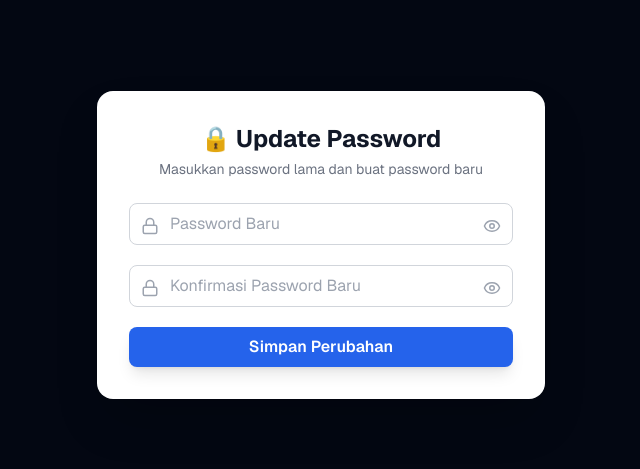
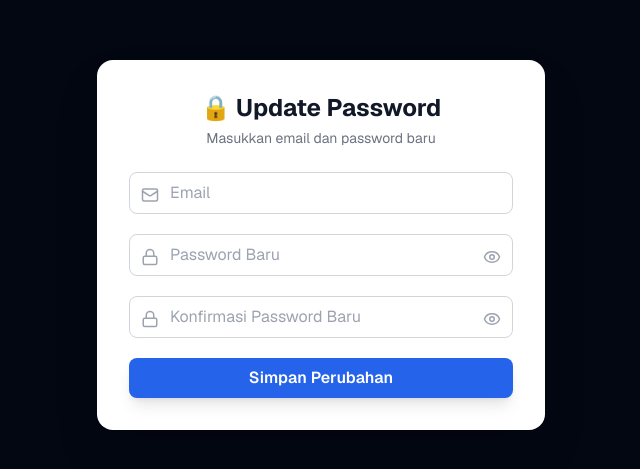
Before and after one commit to ghazwanz/attendance, a Next.js app: page /auth/update-password in a window 1280 px wide. Shown: the part 155-624 px from the top of the page, without its empty margins (319-959 px from the left). Built offline with nearby package versions, Linux system fonts and the light colour scheme; no server answers.

Commit message:
melanjutkan forgot password dan update password

```diff
--- a/app/auth/update-password/page.tsx
+++ b/app/auth/update-password/page.tsx
@@ -1,18 +1,20 @@
 "use client";
 
 import { useState } from "react";
-import { Eye, EyeOff, Lock } from "lucide-react";
+import { Eye, EyeOff, Lock, Mail } from "lucide-react";
 import { motion } from "framer-motion";
+import { createClient } from "@/lib/supabase/client";
 
 export default function UpdatePasswordPage() {
+  const supabase = createClient();
+
   const [form, setForm] = useState({
-    currentPassword: "",
+    email: "",
     newPassword: "",
     confirmPassword: "",
   });
 
   const [showPassword, setShowPassword] = useState({
-    current: false,
     new: false,
     confirm: false,
   });
@@ -31,30 +33,37 @@ export default function UpdatePasswordPage() {
       return;
     }
 
-    try {
     setLoading(true);
-      const res = await fetch("/api/update-password", {
-        method: "POST",
-        headers: { "Content-Type": "application/json" },
-        body: JSON.stringify({
-          currentPassword: form.currentPassword,
-          newPassword: form.newPassword,
-        }),
+
+    // Ambil user dari email
+    const { data: { user }, error: userError } = await supabase.auth.getUser();
+    if (userError || !user) {
+      setLoading(false);
+      alert("❌ User tidak ditemukan atau belum login");
+      return;
+    }
+
+    if (user.email !== form.email) {
+      setLoading(false);
+      alert("❌ Email tidak sesuai dengan akun yang login");
+      return;
+    }
+
+    // Update password
+    const { error: updateError } = await supabase.auth.updateUser({
+      password: form.newPassword,
     });
 
-      const data = await res.json();
+    setLoading(false);
 
-      if (!res.ok) {
-        throw new Error(data.message || "Gagal mengubah password");
+    if (updateError) {
+      alert("❌ Gagal mengubah password: " + updateError.message);
+      return;
     }
 
-      alert("✅ Password berhasil diubah! Silakan login kembali.");
-      window.location.href = "/login"; // redirect ke halaman login
-    } catch (error: any) {
-      alert("❌ " + error.message);
-    } finally {
-      setLoading(false);
-    }
+    alert("✅ Password berhasil diubah! Silakan login ulang.");
+    setForm({ email: "", newPassword: "", confirmPassword: "" });
+    window.location.href = "/login";
   }
 
   return (
@@ -68,40 +77,67 @@ export default function UpdatePasswordPage() {
           🔒 Update Password
         </h2>
         <p className="text-gray-500 dark:text-gray-400 text-center mt-1 mb-6 text-sm">
-          Masukkan password lama dan buat password baru
+          Masukkan email dan password baru
         </p>
 
         <form onSubmit={handleSubmit} className="space-y-5">
-          {[
-            { name: "newPassword", label: "Password Baru", key: "new" },
-            { name: "confirmPassword", label: "Konfirmasi Password Baru", key: "confirm" },
-          ].map((field) => (
-            <div className="relative" key={field.name}>
+          {/* Email */}
+          <div className="relative">
+            <Mail className="absolute left-3 top-3.5 text-gray-400" size={18} />
+            <input
+              type="email"
+              name="email"
+              placeholder="Email"
+              value={form.email}
+              onChange={handleChange}
+              required
+              className="w-full pl-10 pr-3 py-2 rounded-lg border border-gray-300 dark:border-gray-700 focus:ring-2 focus:ring-blue-500 dark:focus:ring-blue-400 dark:bg-gray-800 dark:text-white"
+            />
+          </div>
+
+          {/* Password Baru */}
+          <div className="relative">
             <Lock className="absolute left-3 top-3.5 text-gray-400" size={18} />
             <input
-                type={showPassword[field.key as keyof typeof showPassword] ? "text" : "password"}
-                name={field.name}
-                placeholder={field.label}
-                value={form[field.name as keyof typeof form]}
+              type={showPassword.new ? "text" : "password"}
+              name="newPassword"
+              placeholder="Password Baru"
+              value={form.newPassword}
               onChange={handleChange}
               required
               className="w-full pl-10 pr-10 py-2 rounded-lg border border-gray-300 dark:border-gray-700 focus:ring-2 focus:ring-blue-500 dark:focus:ring-blue-400 dark:bg-gray-800 dark:text-white"
             />
             <button
               type="button"
-                onClick={() =>
-                  setShowPassword((prev) => ({
-                    ...prev,
-                    [field.key]: !prev[field.key as keyof typeof showPassword],
-                  }))
-                }
+              onClick={() => setShowPassword((prev) => ({ ...prev, new: !prev.new }))}
               className="absolute right-3 top-3.5 text-gray-400 hover:text-gray-600 dark:hover:text-gray-300"
             >
-                {showPassword[field.key as keyof typeof showPassword] ? <EyeOff size={18} /> : <Eye size={18} />}
+              {showPassword.new ? <EyeOff size={18} /> : <Eye size={18} />}
             </button>
           </div>
-          ))}
 
+          {/* Konfirmasi Password Baru */}
+          <div className="relative">
+            <Lock className="absolute left-3 top-3.5 text-gray-400" size={18} />
+            <input
+              type={showPassword.confirm ? "text" : "password"}
+              name="confirmPassword"
+              placeholder="Konfirmasi Password Baru"
+              value={form.confirmPassword}
+              onChange={handleChange}
+              required
+              className="w-full pl-10 pr-10 py-2 rounded-lg border border-gray-300 dark:border-gray-700 focus:ring-2 focus:ring-blue-500 dark:focus:ring-blue-400 dark:bg-gray-800 dark:text-white"
+            />
+            <button
+              type="button"
+              onClick={() => setShowPassword((prev) => ({ ...prev, confirm: !prev.confirm }))}
+              className="absolute right-3 top-3.5 text-gray-400 hover:text-gray-600 dark:hover:text-gray-300"
+            >
+              {showPassword.confirm ? <EyeOff size={18} /> : <Eye size={18} />}
+            </button>
+          </div>
+
+          {/* Tombol Submit */}
           <motion.button
             whileTap={{ scale: 0.97 }}
             whileHover={{ scale: 1.02 }}
```
Lines whose indentation alone changed are shown as unchanged.
